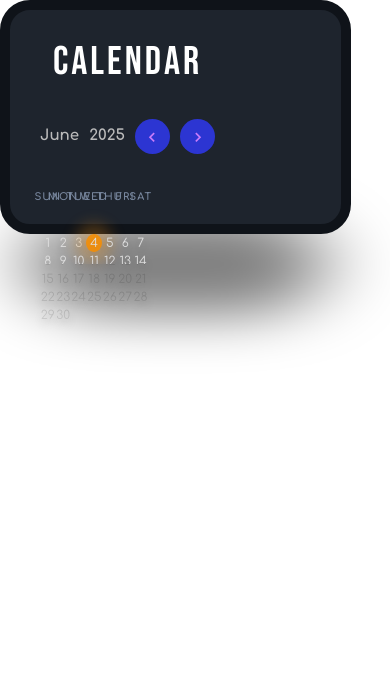
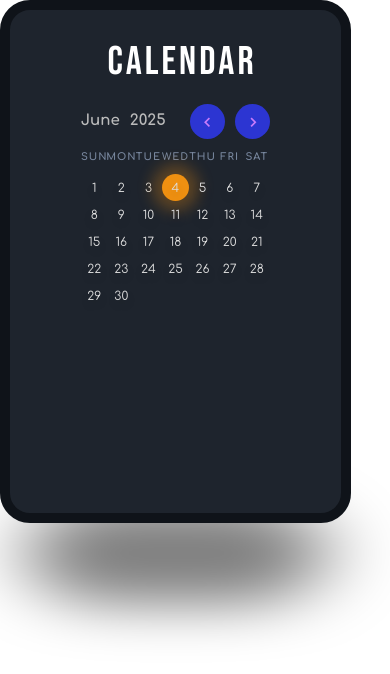
Before and after one commit to kaveenskn/InternQuest-web-Group2, a React (Vite) app: page /Calendar in a window 390 px wide. Shown: the top 674 px of the page. Built offline with nearby package versions, Linux system fonts and the light colour scheme.

Commit message:
create mobile responsiveness

```diff
--- a/src/styles/Calendar.css
+++ b/src/styles/Calendar.css
@@ -17,6 +17,7 @@
     background-color: #2c35d2;
     display: grid;
     place-items: center;
+    overflow: hidden;
     perspective: 100rem;
 }
 
@@ -134,6 +135,11 @@
     width: 60%;
     height: 100%;
     padding: 3rem 0;
+    overflow-y: auto;
+}
+
+.events::-webkit-scrollbar {
+    display: none;
 }
 
 .event-popup {
@@ -284,3 +290,76 @@
     padding: 0 3rem 0 1rem;
     overflow-wrap: break-word;
 }
+
+
+@media (max-width: 850px) {
+    .calendar-app {
+        flex-direction: column;
+        row-gap: 2rem;
+        aspect-ratio: 3 / 2;
+    }
+
+    .calendar {
+        width: 70%;
+        margin: auto;
+    }
+
+    .navigate-date {
+        margin: 1rem 0;
+    }
+
+    .weekdays {
+        margin: 1rem 0;
+    }
+
+    .events {
+    width: 80%;
+    margin: auto;
+}
+
+.event-popup {
+    position: absolute;
+    top: 18%;
+    left: 50%;
+    transform: translateX(-50%);
+    width: 60%;
+    aspect-ratio: 4 / 3;
+    row-gap: 1rem;
+}
+
+.event-popup-time {
+    width: clamp(5rem, 10cqi, 8rem);
+    font-size: clamp(1.5rem, 3cqi, 2.2rem);
+}
+
+.time-input input {
+    width: clamp(5rem, 10cqi, 8rem);
+    font-size: clamp(1.2rem, 2cqi, 1.6rem);
+}
+
+.event-popup textarea {
+    width: clamp(18rem, 35cqi, 28rem);
+}
+
+.event-popup textarea::placeholder {
+    font-size: clamp(1rem, 1.5cqi, 1.2rem);
+}
+
+.event-popup-btn {
+    width: clamp(18rem, 35cqi, 28rem);
+    font-size: clamp(1.5rem, 3cqi, 2.2rem);
+}
+
+.event-date {
+    font-size: clamp(1rem, 1.4cqi, 1.2rem);
+}
+
+.event-time {
+    font-size: clamp(1rem, 2cqi, 1.6rem);
+}
+
+.event-text {
+    font-size: clamp(1rem, 2.5cqi, 1.4rem);
+}
+
+}
```
